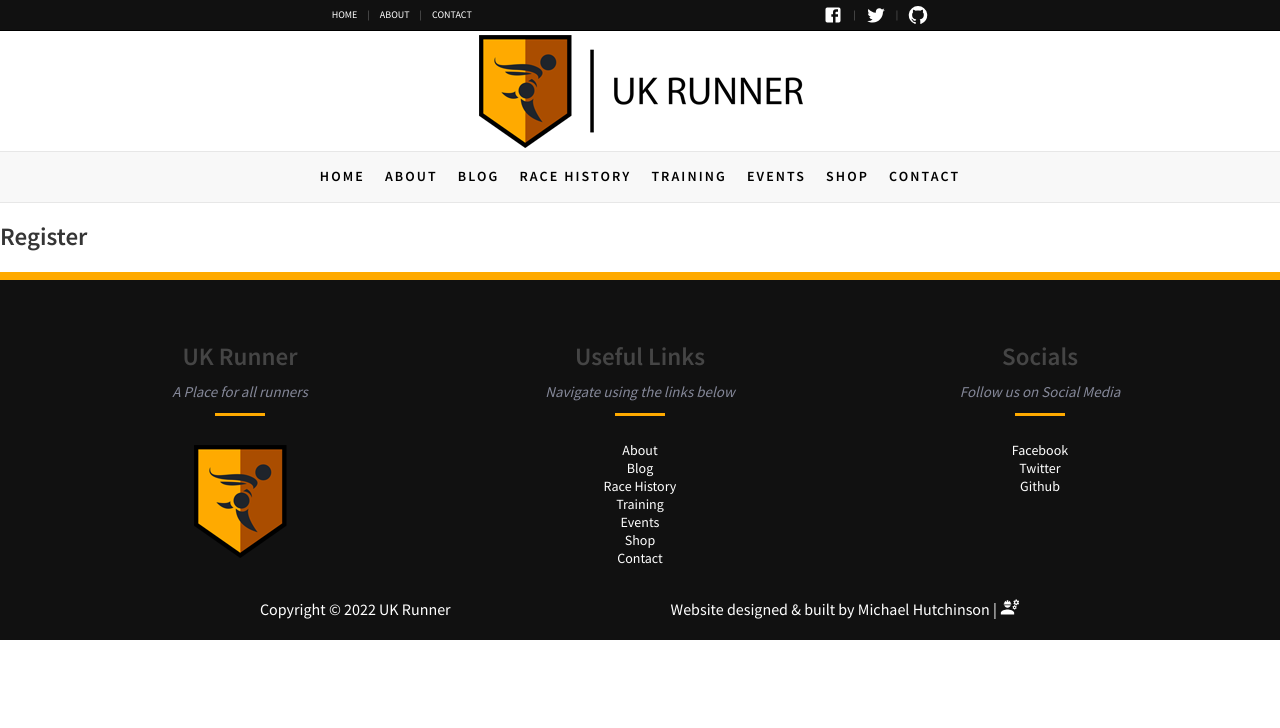
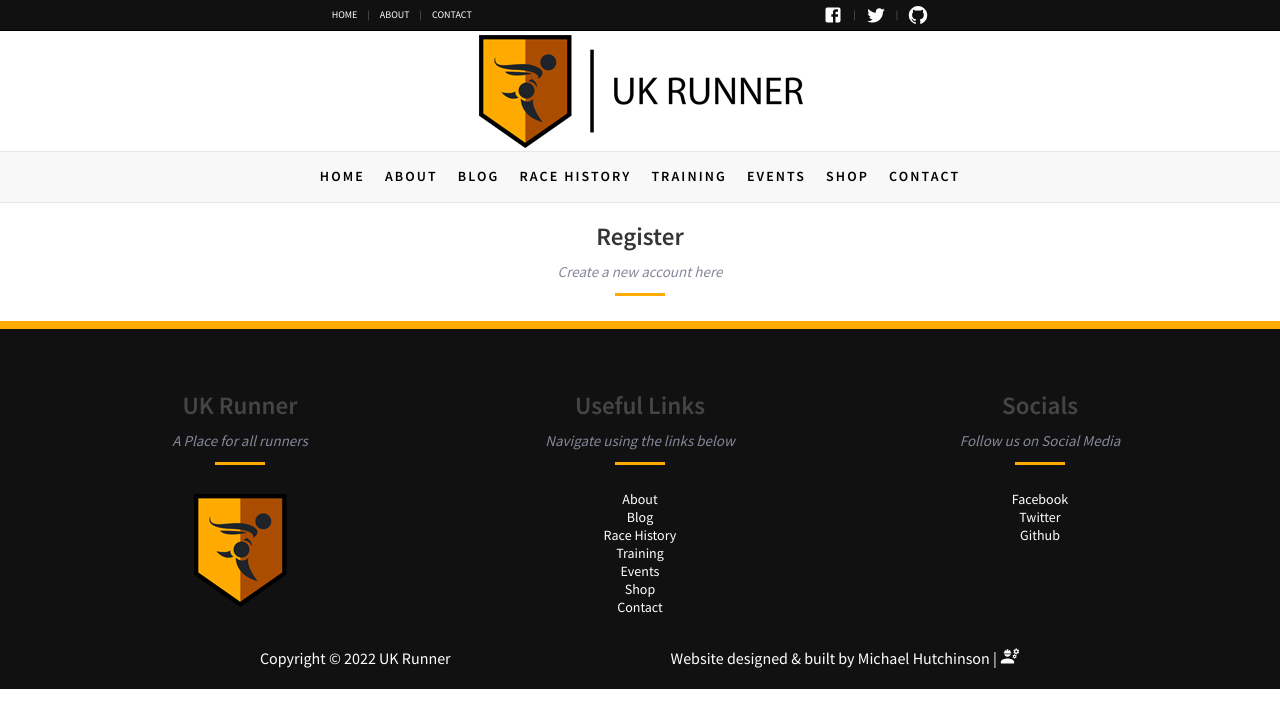
Before and after one commit to Michael-Hutchinson/ukrunner, a React (Vite) app: page /register in a window 1280 px wide. Shown: the top 728 px of the page. Built offline with nearby package versions, Linux system fonts and the light colour scheme; no server answers.

Commit message:
feat: add title component

```diff
--- a/src/pages/Register/Register.tsx
+++ b/src/pages/Register/Register.tsx
@@ -1,12 +1,13 @@
 import React from 'react';
 
 import PageWrapper from '../../components/PageWrapper/PageWrapper';
+import Title from '../../components/shared/Title/Title';
 import PageTitles from '../../constants/PageTitles';
 
 function Register() {
   return (
     <PageWrapper title={PageTitles.Register}>
-      <h1>Register</h1>
+      <Title h1Text="Register" smallText="Create a new account here" />
     </PageWrapper>
   );
 }
```
